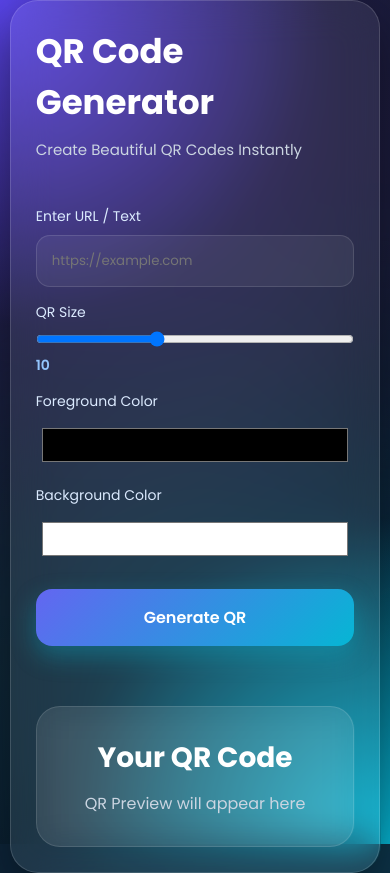
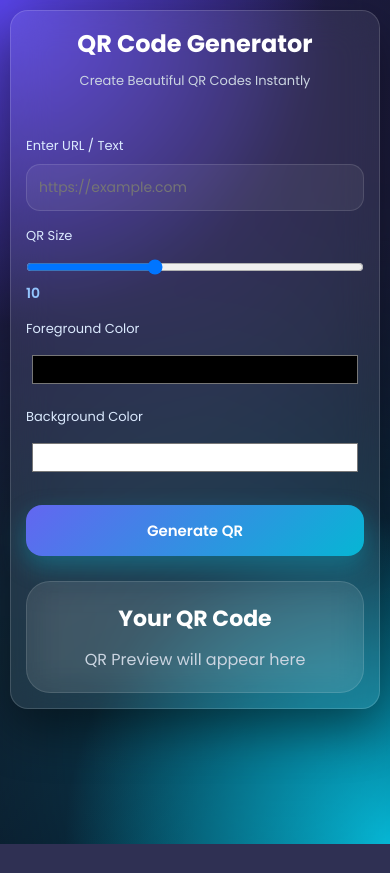
Before and after one commit to chauhanmeet456-code/Qr_generator, a Flask app: page / in a window 390 px wide. After the commit the page ends 844 px from the top, so only its background shows below. Run offline with Flask 3, Linux system fonts and the light colour scheme.

Commit message:
new css add

```diff
--- a/static/style.css
+++ b/static/style.css
@@ -64,19 +64,12 @@ body {
   display: grid;
   grid-template-columns: 1fr 1fr;
   gap: 40px;
-
   padding: 40px;
-
   border-radius: 28px;
-
   background: rgba(255, 255, 255, 0.08);
-
   border: 1px solid rgba(255, 255, 255, 0.15);
-
   backdrop-filter: blur(20px);
-
   -webkit-backdrop-filter: blur(20px);
-
   box-shadow: 0 20px 50px rgba(0, 0, 0, 0.45);
 }
 
@@ -107,25 +100,17 @@ label {
 
 input[type="text"] {
   width: 100%;
-
   padding: 15px;
-
   border-radius: 14px;
-
   border: 1px solid rgba(255, 255, 255, 0.12);
-
   background: rgba(255, 255, 255, 0.06);
-
   color: white;
-
   outline: none;
-
   transition: 0.3s;
 }
 
 input[type="text"]:focus {
   border-color: #60a5fa;
-
   box-shadow: 0 0 20px rgba(96, 165, 250, 0.35);
 }
 
@@ -137,17 +122,11 @@ input[type="range"] {
 
 input[type="color"] {
   width: 100%;
-
   height: 50px;
-
   border: none;
-
   border-radius: 14px;
-
   cursor: pointer;
-
   background: transparent;
-
   padding: 4px;
 }
 
@@ -194,32 +173,21 @@ button:hover {
 .placeholder {
   width: 100%;
   max-width: 380px;
-
   padding: 30px;
-
   text-align: center;
-
   border-radius: 24px;
-
   background: rgba(255, 255, 255, 0.07);
-
   border: 1px solid rgba(255, 255, 255, 0.12);
-
   backdrop-filter: blur(18px);
 }
 
 .preview img {
   width: 100%;
   max-width: 260px;
-
   border-radius: 16px;
-
   background: #fff;
-
   padding: 15px;
-
   margin-bottom: 20px;
-
   box-shadow: 0 15px 35px rgba(0, 0, 0, 0.35);
 }
 
@@ -236,49 +204,18 @@ button:hover {
 
 .preview a {
   display: inline-block;
-
   padding: 14px 28px;
-
   border-radius: 14px;
-
   text-decoration: none;
-
   color: white;
-
   font-weight: 600;
-
   background: linear-gradient(135deg, #10b981, #06b6d4);
-
   transition: 0.3s;
 }
 
 .preview a:hover {
   transform: translateY(-3px);
-
   box-shadow: 0 15px 30px rgba(16, 185, 129, 0.35);
-}
-
-/* ---------- Responsive ---------- */
-
-@media (max-width: 900px) {
-  .glass {
-    grid-template-columns: 1fr;
-
-    padding: 25px;
-  }
-
-  .left h1 {
-    font-size: 34px;
-  }
-
-  .right {
-    margin-top: 20px;
-  }
-
-  .preview,
-  .placeholder {
-    max-width: 100%;
-  }
 }
 
 /* ---------- Animation ---------- */
@@ -300,3 +237,174 @@ button:hover {
     transform: translateY(0);
   }
 }
+
+/* Device Responsive */
+
+html,
+body {
+  width: 100%;
+  overflow-x: hidden;
+  overflow-y: auto;
+}
+
+.container {
+  padding: 20px;
+}
+
+/* Tablets */
+@media (max-width: 992px) {
+  body {
+    padding: 20px;
+    align-items: flex-start;
+  }
+
+  .glass {
+    grid-template-columns: 1fr;
+    gap: 30px;
+    padding: 30px;
+  }
+
+  .left,
+  .right {
+    width: 100%;
+  }
+
+  .left h1 {
+    font-size: 34px;
+    text-align: center;
+  }
+
+  .left p {
+    text-align: center;
+  }
+
+  .preview,
+  .placeholder {
+    max-width: 100%;
+  }
+
+  .preview img {
+    max-width: 240px;
+  }
+}
+
+/* Mobile */
+@media (max-width: 768px) {
+  body {
+    padding: 15px;
+  }
+
+  .container {
+    width: 100%;
+    padding: 0;
+  }
+
+  .glass {
+    border-radius: 20px;
+
+    padding: 20px;
+
+    gap: 25px;
+  }
+
+  .left h1 {
+    font-size: 28px;
+  }
+
+  .left p {
+    font-size: 14px;
+  }
+
+  label {
+    font-size: 13px;
+  }
+
+  input[type="text"] {
+    padding: 14px;
+
+    font-size: 15px;
+  }
+
+  input[type="range"] {
+    margin-top: 5px;
+  }
+
+  input[type="color"] {
+    height: 45px;
+  }
+
+  button {
+    width: 100%;
+
+    padding: 15px;
+
+    font-size: 16px;
+  }
+
+  .preview,
+  .placeholder {
+    padding: 20px;
+  }
+
+  .preview img {
+    width: 200px;
+    max-width: 100%;
+  }
+
+  .preview a {
+    width: 100%;
+    display: block;
+    margin-top: 10px;
+    text-align: center;
+  }
+}
+
+/* Small Mobile */
+
+@media (max-width: 480px) {
+  body {
+    padding: 10px;
+  }
+
+  .glass {
+    padding: 15px;
+
+    border-radius: 18px;
+  }
+
+  .left h1 {
+    font-size: 24px;
+  }
+
+  .left p {
+    font-size: 13px;
+  }
+
+  input[type="text"] {
+    font-size: 14px;
+
+    padding: 12px;
+  }
+
+  button {
+    font-size: 15px;
+
+    padding: 14px;
+  }
+
+  .preview img {
+    width: 170px;
+  }
+
+  .placeholder h2 {
+    font-size: 22px;
+  }
+}
+
+/* Large Desktop */
+
+@media (min-width: 1400px) {
+  .container {
+    max-width: 1300px;
+  }
+}
```
Also changed, not shown: requirements.txt (+4 -6 lines).
